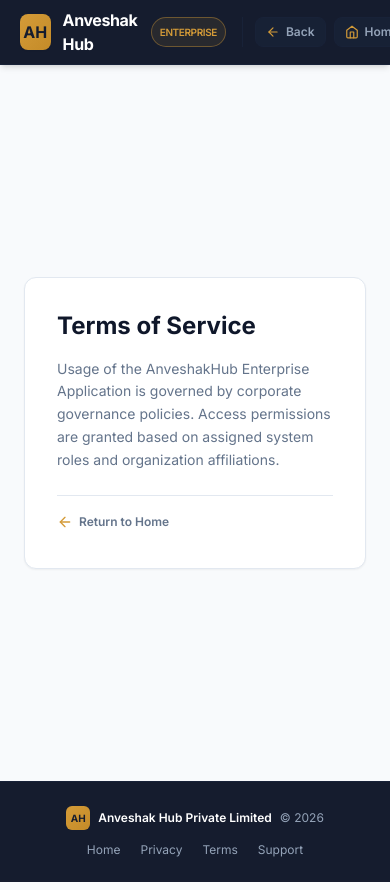
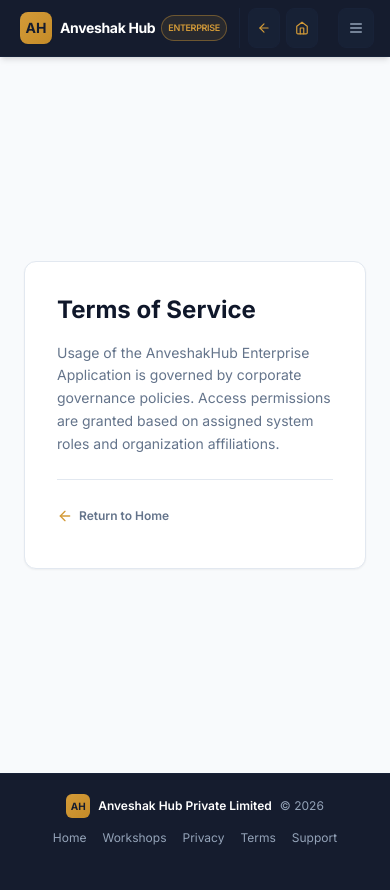
Before and after one commit to AnveshakHub26/Anveshak_erp, a Next.js app in the folder apps/web/: page /terms in a window 390 px wide. Built offline with nearby package versions, Linux system fonts and the light colour scheme.

Commit message:
fix(responsive): add missing viewport meta tag to root layout — THIS was causing all mobile breakpoints to fail; add mobile-first globals.css; improve public-shell with hamburger menu

```diff
--- a/apps/web/components/layout/public-shell.tsx
+++ b/apps/web/components/layout/public-shell.tsx
@@ -1,9 +1,9 @@
 'use client';
 
-import React from 'react';
+import React, { useState } from 'react';
 import Link from 'next/link';
 import { useRouter, usePathname } from 'next/navigation';
-import { ArrowLeft, Home, Calendar } from 'lucide-react';
+import { ArrowLeft, Home, Calendar, LogIn, Building2, Menu, X } from 'lucide-react';
 
 interface PublicShellProps {
   children: React.ReactNode;
@@ -11,33 +11,34 @@ interface PublicShellProps {
 
 /**
  * PublicShell — Shared layout wrapper for all public/auth pages.
- * Provides the consistent dark Midnight Navy header + light workspace background
- * with instant Back and Home navigation controls.
+ * Fully responsive: compact mobile nav with slide-down drawer for links.
  */
 export function PublicShell({ children }: PublicShellProps) {
   const router = useRouter();
   const pathname = usePathname();
+  const [mobileMenuOpen, setMobileMenuOpen] = useState(false);
 
   const isHome = pathname === '/';
 
   return (
     <div className="min-h-screen flex flex-col bg-[#F8FAFC] text-[#0F172A] font-sans selection:bg-[#d49b38] selection:text-[#151c2e]">
-      {/* Midnight Navy Header — identical to landing page */}
+      {/* ── STICKY HEADER ── */}
       <header className="sticky top-0 z-50 border-b border-[#182238] bg-[#151c2e] text-white shadow-md">
-        <div className="mx-auto flex h-16 max-w-7xl items-center justify-between px-4 sm:px-6 lg:px-8">
-          {/* Brand & Page Navigation Controls */}
-          <div className="flex items-center space-x-3 sm:space-x-4">
+        <div className="mx-auto flex h-14 sm:h-16 max-w-7xl items-center justify-between px-4 sm:px-6 lg:px-8">
+
+          {/* Left: Brand + Back/Home */}
+          <div className="flex items-center gap-2 sm:gap-4 min-w-0">
             <Link
               href="/"
-              className="flex items-center space-x-3 focus:outline-none focus:ring-2 focus:ring-[#d49b38] rounded-lg p-1 transition-opacity hover:opacity-95"
+              className="flex items-center gap-2 sm:gap-3 focus:outline-none focus:ring-2 focus:ring-[#d49b38] rounded-lg p-1 transition-opacity hover:opacity-90 shrink-0"
             >
-              <div className="flex h-9 w-9 items-center justify-center rounded-lg bg-gradient-to-br from-[#d49b38] to-[#c48b28] font-bold text-[#151c2e] text-base shadow-sm">
+              <div className="flex h-8 w-8 sm:h-9 sm:w-9 items-center justify-center rounded-lg bg-gradient-to-br from-[#d49b38] to-[#c48b28] font-bold text-[#151c2e] text-sm shadow-sm">
                 AH
               </div>
               <div className="flex flex-col">
-                <span className="text-base font-bold tracking-tight text-white flex items-center">
+                <span className="text-sm sm:text-base font-bold tracking-tight text-white flex items-center gap-1.5">
                   Anveshak Hub
-                  <span className="ml-2 rounded-full border border-[#d49b38]/40 bg-[#d49b38]/10 px-2 py-0.5 text-[10px] font-semibold text-[#d49b38] uppercase">
+                  <span className="rounded-full border border-[#d49b38]/40 bg-[#d49b38]/10 px-1.5 py-0.5 text-[9px] sm:text-[10px] font-semibold text-[#d49b38] uppercase">
                     Enterprise
                   </span>
                 </span>
@@ -47,74 +48,114 @@ export function PublicShell({ children }: PublicShellProps) {
               </div>
             </Link>
 
-            {/* Quick Navigation: Back & Home Controls */}
-            <div className="flex items-center space-x-2 border-l border-[#182238] pl-3 sm:pl-4">
+            {/* Back & Home pills */}
+            <div className="flex items-center gap-1.5 border-l border-[#182238] pl-2 sm:pl-4">
               <button
                 type="button"
                 onClick={() => router.back()}
-                className="flex items-center space-x-1.5 rounded-lg border border-[#182238] bg-[#182238]/80 px-2.5 py-1.5 text-xs font-semibold text-[#94a3b8] hover:bg-[#182238] hover:text-white hover:border-[#d49b38]/50 transition-all cursor-pointer"
-                title="Go to previous page"
-                aria-label="Go to previous page"
+                className="flex items-center gap-1 rounded-lg border border-[#182238] bg-[#182238]/80 px-2 sm:px-2.5 py-1.5 text-xs font-semibold text-[#94a3b8] hover:bg-[#182238] hover:text-white hover:border-[#d49b38]/50 transition-all cursor-pointer"
+                aria-label="Go back"
               >
                 <ArrowLeft className="h-3.5 w-3.5 text-[#d49b38]" />
-                <span className="inline">Back</span>
+                <span className="hidden xs:inline">Back</span>
               </button>
 
               {!isHome && (
                 <Link
                   href="/"
-                  className="flex items-center space-x-1.5 rounded-lg border border-[#182238] bg-[#182238]/80 px-2.5 py-1.5 text-xs font-semibold text-[#94a3b8] hover:bg-[#182238] hover:text-white hover:border-[#d49b38]/50 transition-all"
-                  title="Navigate to Home Page"
-                  aria-label="Navigate to Home Page"
+                  className="flex items-center gap-1 rounded-lg border border-[#182238] bg-[#182238]/80 px-2 sm:px-2.5 py-1.5 text-xs font-semibold text-[#94a3b8] hover:bg-[#182238] hover:text-white hover:border-[#d49b38]/50 transition-all"
+                  aria-label="Go to Home"
                 >
                   <Home className="h-3.5 w-3.5 text-[#d49b38]" />
-                  <span className="inline">Home</span>
+                  <span className="hidden xs:inline">Home</span>
                 </Link>
               )}
             </div>
           </div>
 
-          {/* Desktop Nav CTAs */}
-          <div className="hidden items-center space-x-3 md:flex">
+          {/* Right: Desktop nav CTAs */}
+          <div className="hidden md:flex items-center gap-2 sm:gap-3 shrink-0">
             <Link
               href="/workshops"
-              className="rounded-lg border border-[#d49b38]/40 bg-[#182238] px-3.5 py-2 text-xs font-semibold text-[#d49b38] hover:border-[#d49b38] hover:bg-[#182238]/90 transition-all flex items-center space-x-1.5"
+              className="rounded-lg border border-[#d49b38]/40 bg-[#182238] px-3 py-2 text-xs font-semibold text-[#d49b38] hover:border-[#d49b38] hover:bg-[#182238]/90 transition-all flex items-center gap-1.5"
             >
               <Calendar className="h-3.5 w-3.5" />
-              <span>Workshops</span>
+              Workshops
             </Link>
             <Link
               href="/register"
-              className="rounded-lg border border-[#d49b38]/40 bg-[#182238] px-4 py-2 text-xs font-semibold text-white hover:border-[#d49b38] transition-all"
+              className="rounded-lg border border-[#d49b38]/40 bg-[#182238] px-3 sm:px-4 py-2 text-xs font-semibold text-white hover:border-[#d49b38] transition-all flex items-center gap-1.5"
             >
+              <Building2 className="h-3.5 w-3.5 text-slate-400" />
+              Register Org
+            </Link>
+            <Link
+              href="/login"
+              className="rounded-lg bg-gradient-to-r from-[#d49b38] to-[#c48b28] px-4 sm:px-5 py-2 text-xs font-bold text-[#151c2e] hover:opacity-95 shadow-sm transition-all"
+            >
+              Login
+            </Link>
+          </div>
+
+          {/* Mobile: Hamburger button */}
+          <button
+            type="button"
+            onClick={() => setMobileMenuOpen((v) => !v)}
+            className="md:hidden flex items-center justify-center h-9 w-9 rounded-lg border border-[#182238] bg-[#182238]/80 text-[#94a3b8] hover:text-white hover:border-[#d49b38]/50 transition-all shrink-0"
+            aria-label="Toggle menu"
+          >
+            {mobileMenuOpen ? <X className="h-4 w-4" /> : <Menu className="h-4 w-4" />}
+          </button>
+        </div>
+
+        {/* Mobile Dropdown Menu */}
+        {mobileMenuOpen && (
+          <div className="md:hidden border-t border-[#182238] bg-[#151c2e] px-4 py-3 space-y-2">
+            <Link
+              href="/workshops"
+              onClick={() => setMobileMenuOpen(false)}
+              className="flex items-center gap-2.5 w-full rounded-lg border border-[#182238] bg-[#182238] px-4 py-2.5 text-sm font-semibold text-[#d49b38] hover:border-[#d49b38]/50 transition-all"
+            >
+              <Calendar className="h-4 w-4" />
+              Workshops &amp; Masterclasses
+            </Link>
+            <Link
+              href="/register"
+              onClick={() => setMobileMenuOpen(false)}
+              className="flex items-center gap-2.5 w-full rounded-lg border border-[#182238] bg-[#182238] px-4 py-2.5 text-sm font-semibold text-white hover:border-[#d49b38]/50 transition-all"
+            >
+              <Building2 className="h-4 w-4 text-slate-400" />
               Register Organization
             </Link>
             <Link
               href="/login"
-              className="rounded-lg bg-gradient-to-r from-[#d49b38] to-[#c48b28] px-5 py-2 text-xs font-bold text-[#151c2e] hover:opacity-95 shadow-sm transition-all"
+              onClick={() => setMobileMenuOpen(false)}
+              className="flex items-center justify-center gap-2 w-full rounded-lg bg-gradient-to-r from-[#d49b38] to-[#c48b28] px-4 py-2.5 text-sm font-bold text-[#151c2e] hover:opacity-95 shadow-sm transition-all"
             >
-              Login
+              <LogIn className="h-4 w-4" />
+              Login to Portal
             </Link>
           </div>
-        </div>
+        )}
       </header>
 
-      {/* Light Workspace Main Content */}
+      {/* Main Content */}
       <main className="flex-1">{children}</main>
 
-      {/* Midnight Navy Footer — identical to landing page */}
-      <footer className="border-t border-[#182238] bg-[#151c2e] py-6 text-xs text-[#94a3b8]">
+      {/* Footer */}
+      <footer className="border-t border-[#182238] bg-[#151c2e] py-5 sm:py-6 text-xs text-[#94a3b8]">
         <div className="mx-auto max-w-7xl px-4 sm:px-6 lg:px-8">
-          <div className="flex flex-col items-center justify-between space-y-3 sm:flex-row sm:space-y-0">
-            <div className="flex items-center space-x-2">
+          <div className="flex flex-col items-center justify-between gap-3 sm:flex-row sm:gap-0">
+            <div className="flex items-center gap-2">
               <div className="flex h-6 w-6 items-center justify-center rounded-md bg-gradient-to-br from-[#d49b38] to-[#c48b28] font-bold text-[#151c2e] text-[10px]">
                 AH
               </div>
               <span className="font-semibold text-white text-xs">Anveshak Hub Private Limited</span>
               <span>&copy; {new Date().getFullYear()}</span>
             </div>
-            <div className="flex items-center space-x-5 text-xs">
+            <div className="flex items-center gap-4 sm:gap-5 text-xs flex-wrap justify-center">
               <Link href="/" className="hover:text-[#d49b38] transition-colors">Home</Link>
+              <Link href="/workshops" className="hover:text-[#d49b38] transition-colors">Workshops</Link>
               <Link href="/privacy" className="hover:text-[#d49b38] transition-colors">Privacy</Link>
               <Link href="/terms" className="hover:text-[#d49b38] transition-colors">Terms</Link>
               <Link href="/support" className="hover:text-[#d49b38] transition-colors">Support</Link>
--- a/apps/web/styles/globals.css
+++ b/apps/web/styles/globals.css
@@ -1,9 +1,10 @@
-@import url('https://fonts.googleapis.com/css2?family=Inter:wght@400;500;600;700&display=swap');
+@import url('https://fonts.googleapis.com/css2?family=Inter:ital,opsz,wght@0,14..32,400;0,14..32,500;0,14..32,600;0,14..32,700;0,14..32,800;1,14..32,400&display=swap');
 
 @tailwind base;
 @tailwind components;
 @tailwind utilities;
 
+/* ── DESIGN TOKENS ──────────────────────────────────────────── */
 :root {
   --midnight-navy: #151c2e;
   --deep-navy: #182238;
@@ -24,6 +25,23 @@
   --info: #356A95;
 }
 
+/* ── BASE RESET & MOBILE-FIRST ──────────────────────────────── */
+*,
+*::before,
+*::after {
+  box-sizing: border-box;
+}
+
+html {
+  /* Prevent horizontal overflow on mobile */
+  overflow-x: hidden;
+  /* Smooth scrolling */
+  scroll-behavior: smooth;
+  /* Better text rendering on all devices */
+  -webkit-text-size-adjust: 100%;
+  text-size-adjust: 100%;
+}
+
 body {
   font-family: 'Inter', -apple-system, BlinkMacSystemFont, 'Segoe UI', Roboto, sans-serif;
   background-color: var(--app-bg);
@@ -31,12 +49,45 @@ body {
   margin: 0;
   padding: 0;
   -webkit-font-smoothing: antialiased;
+  -moz-osx-font-smoothing: grayscale;
+  /* Prevent horizontal scroll */
+  overflow-x: hidden;
+  /* Improve tap handling on mobile */
+  -webkit-tap-highlight-color: transparent;
+  /* Better touch scrolling */
+  -webkit-overflow-scrolling: touch;
 }
 
-/* Custom scrollbars for enterprise data tables */
+/* ── TOUCH TARGETS ──────────────────────────────────────────── */
+/* Ensure interactive elements are at least 44px tall for touch */
+button,
+a,
+[role="button"] {
+  min-height: 28px;
+}
+
+/* Better touch targets on mobile */
+@media (max-width: 768px) {
+  button,
+  a,
+  input[type="submit"],
+  input[type="button"],
+  [role="button"] {
+    min-height: 40px;
+  }
+}
+
+/* ── IMAGES ─────────────────────────────────────────────────── */
+img,
+video {
+  max-width: 100%;
+  height: auto;
+}
+
+/* ── SCROLLBARS ─────────────────────────────────────────────── */
 ::-webkit-scrollbar {
-  width: 6px;
-  height: 6px;
+  width: 5px;
+  height: 5px;
 }
 
 ::-webkit-scrollbar-track {
@@ -51,3 +102,40 @@ body {
 ::-webkit-scrollbar-thumb:hover {
   background: #a0a7b0;
 }
+
+/* Hide scrollbar on mobile for cleaner look */
+@media (max-width: 768px) {
+  ::-webkit-scrollbar {
+    width: 0;
+    height: 0;
+  }
+}
+
+/* ── TABLE OVERFLOW ─────────────────────────────────────────── */
+/* Ensure tables don't break mobile layout */
+.overflow-x-auto {
+  -webkit-overflow-scrolling: touch;
+}
+
+/* ── SELECTION HIGHLIGHT ────────────────────────────────────── */
+::selection {
+  background: var(--gold);
+  color: var(--midnight-navy);
+}
+
+/* ── FOCUS STYLES ───────────────────────────────────────────── */
+:focus-visible {
+  outline: 2px solid var(--gold);
+  outline-offset: 2px;
+  border-radius: 4px;
+}
+
+/* ── UTILITY: SCROLLBAR NONE ────────────────────────────────── */
+.scrollbar-none {
+  -ms-overflow-style: none;
+  scrollbar-width: none;
+}
+
+.scrollbar-none::-webkit-scrollbar {
+  display: none;
+}
```
Also changed, not shown: apps/web/app/layout.tsx (+17 -2 lines), apps/web/app/workshops/[id]/page.tsx (+24 -24 lines), apps/web/app/workshops/page.tsx (+4 -4 lines), 1 other file (tests, documents, lock files or other folders).
